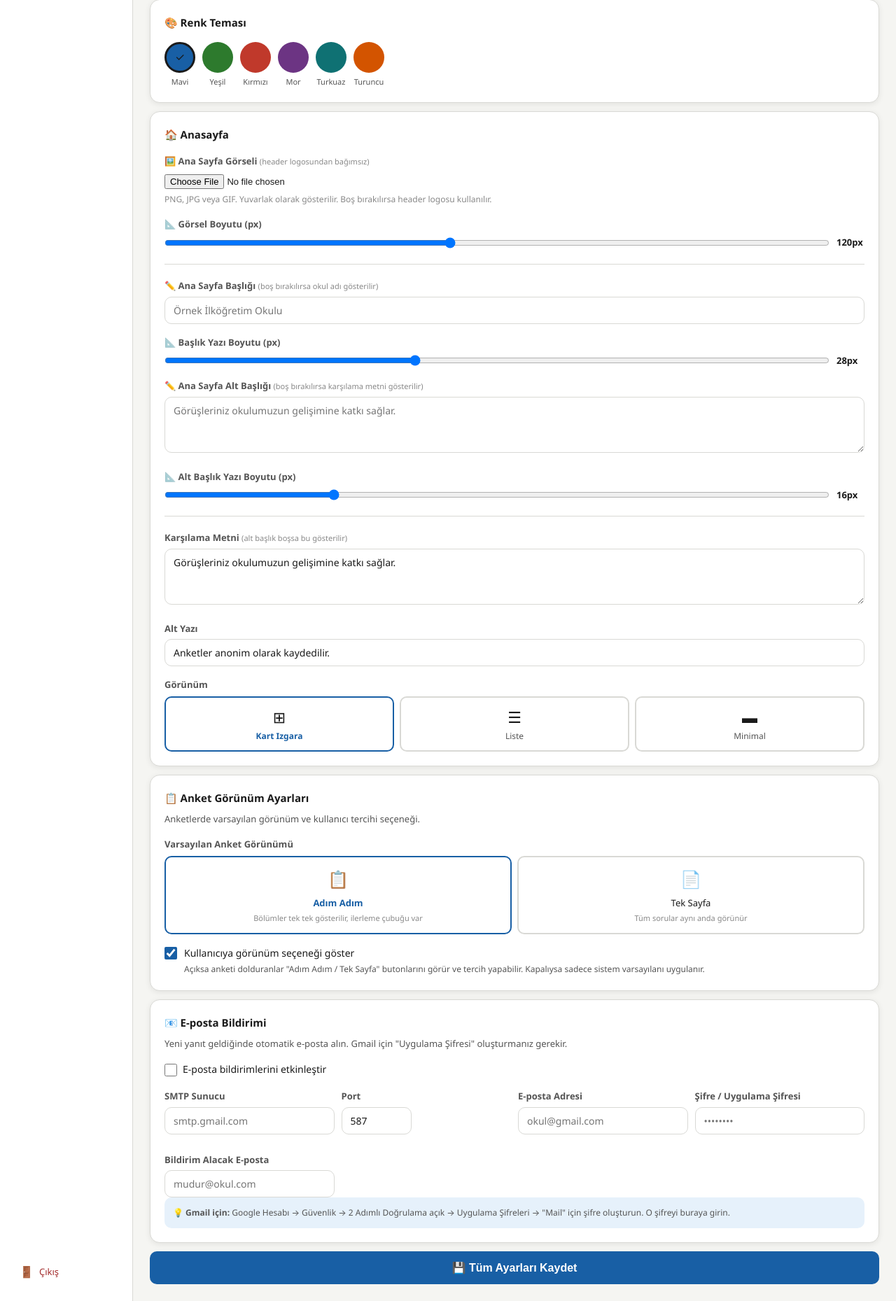
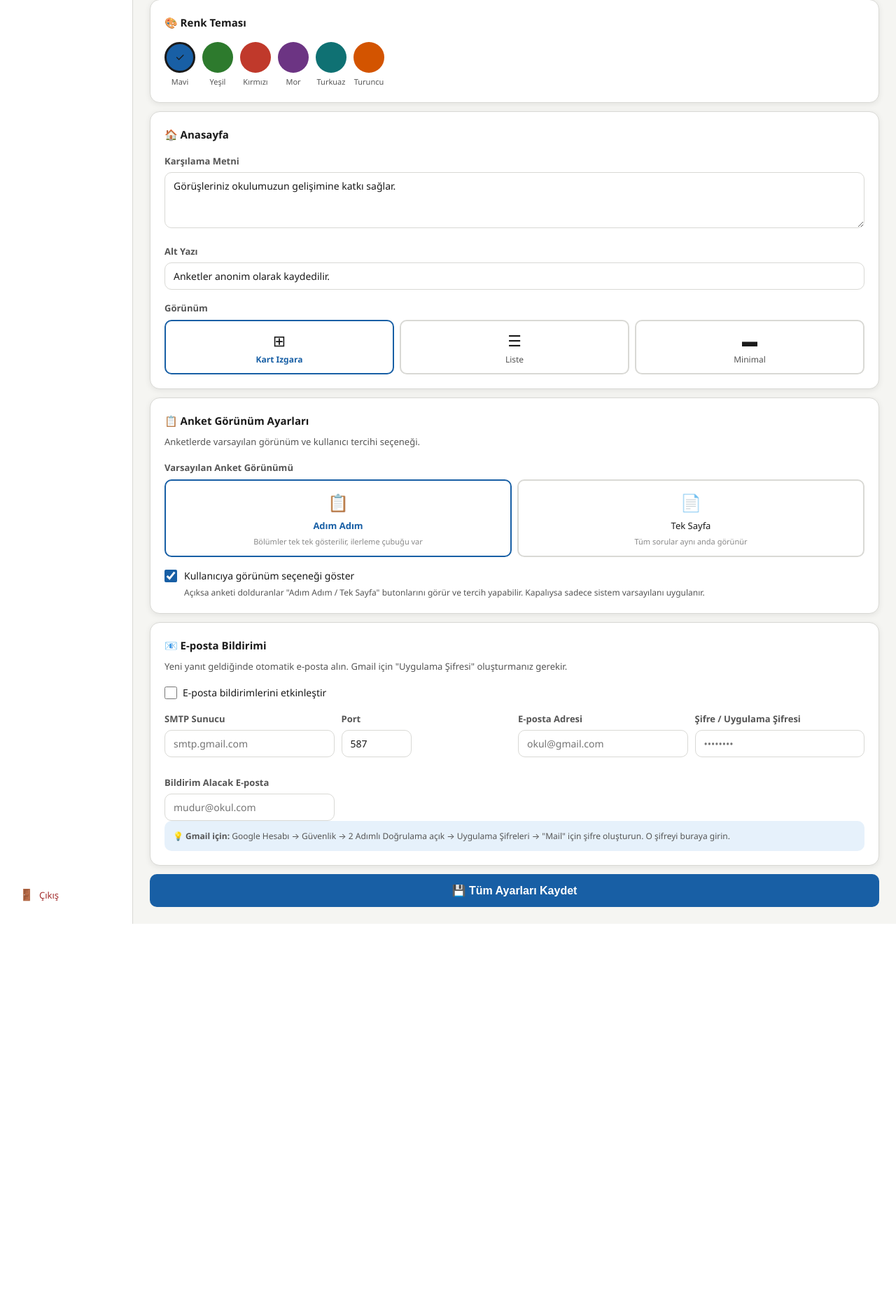
Before and after one commit to nasyarmansur-maker/2071-Anket, a Flask app: page /admin/ayarlar in a window 1280 px wide. Shown: the part 633-2492 px from the top of the page at 70% size. After the commit the page ends 1953 px from the top, so only its background shows below. Run offline with Flask 3, Linux system fonts and the light colour scheme; the visitor is signed in with stand-in values (Sample User, id 1); data comes from the database, SQL or seed files in the repository.

Commit message:
Add files via upload

```diff
--- a/app.py
+++ b/app.py
@@ -66,13 +66,7 @@ def db_init():
             "bildirim_email": "",
             "bildirim_aktif": "0",
             "anket_varsayilan_gorunum": "adim",
-            "anket_gorunum_secim_goster": "1",
-            "hero_baslik": "",
-            "hero_alt_baslik": "",
-            "hero_gorsel": "",
-            "hero_gorsel_genislik": "120",
-            "hero_baslik_boyut": "28",
-            "hero_alt_boyut": "16"
+            "anket_gorunum_secim_goster": "1"
         }
         for k, v in defaults.items():
             c.execute("INSERT OR IGNORE INTO ayarlar VALUES (?,?)", (k, v))
@@ -208,12 +202,6 @@ def anasayfa():
         liste.append(ad)
     ctx=gctx(); ctx["anketler"]=liste
     ctx["hosgeldin"]=ayar("hosgeldin_metin"); ctx["alt_yazi"]=ayar("alt_yazi")
-    ctx["hero_baslik"]=ayar("hero_baslik")
-    ctx["hero_alt_baslik"]=ayar("hero_alt_baslik")
-    ctx["hero_gorsel"]=ayar("hero_gorsel")
-    ctx["hero_gorsel_genislik"]=ayar("hero_gorsel_genislik","120")
-    ctx["hero_baslik_boyut"]=ayar("hero_baslik_boyut","28")
-    ctx["hero_alt_boyut"]=ayar("hero_alt_boyut","16")
     ctx["gorunum"]=ayar("anasayfa_gorunum","kartlar")
     return render_template("anasayfa.html",**ctx)
 
@@ -524,9 +512,7 @@ def admin_ayarlar():
         for k in ["okul_adi","okul_sehir","admin_sifre","tema","anasayfa_gorunum",
                   "hosgeldin_metin","alt_yazi","smtp_host","smtp_port",
                   "smtp_user","smtp_pass","bildirim_email",
-                  "anket_varsayilan_gorunum",
-                  "hero_baslik","hero_alt_baslik",
-                  "hero_gorsel_genislik","hero_baslik_boyut","hero_alt_boyut"]:
+                  "anket_varsayilan_gorunum"]:
             v=request.form.get(k)
             if v is not None: ayar_set(k,v)
         ayar_set("bildirim_aktif","1" if request.form.get("bildirim_aktif") else "0")
@@ -538,25 +524,11 @@ def admin_ayarlar():
             ayar_set("amblem",f"data:{mime};base64,{base64.b64encode(data).decode()}")
         elif request.form.get("amblem_sil"):
             ayar_set("amblem","")
-        # Hero görseli
-        fg=request.files.get("hero_gorsel")
-        if fg and fg.filename:
-            data=fg.read(); ext=fg.filename.rsplit(".",1)[-1].lower()
-            mime="image/png" if ext=="png" else "image/jpeg" if ext in ["jpg","jpeg"] else "image/gif"
-            ayar_set("hero_gorsel",f"data:{mime};base64,{base64.b64encode(data).decode()}")
-        elif request.form.get("hero_gorsel_sil"):
-            ayar_set("hero_gorsel","")
         mesaj="Ayarlar kaydedildi! ✓"
     ctx=gctx()
     ctx.update({"mesaj":mesaj,"gorunum":ayar("anasayfa_gorunum","kartlar"),
                 "anket_varsayilan_gorunum":ayar("anket_varsayilan_gorunum","adim"),
                 "anket_gorunum_secim_goster":ayar("anket_gorunum_secim_goster","1"),
-                "hero_baslik":ayar("hero_baslik"),
-                "hero_alt_baslik":ayar("hero_alt_baslik"),
-                "hero_gorsel":ayar("hero_gorsel"),
-                "hero_gorsel_genislik":ayar("hero_gorsel_genislik","120"),
-                "hero_baslik_boyut":ayar("hero_baslik_boyut","28"),
-                "hero_alt_boyut":ayar("hero_alt_boyut","16"),
                 "hosgeldin":ayar("hosgeldin_metin"),"alt_yazi":ayar("alt_yazi"),
                 "admin_sifre":ayar("admin_sifre","okul2024"),
                 "smtp_host":ayar("smtp_host"),"smtp_port":ayar("smtp_port","587"),
--- a/templates/admin_ayarlar.html
+++ b/templates/admin_ayarlar.html
@@ -63,78 +63,8 @@
   <!-- Anasayfa -->
   <div class="kart" style="margin-bottom:.75rem">
     <div style="font-size:15px;font-weight:700;margin-bottom:1rem">🏠 Anasayfa</div>
-    <!-- Hero Görseli -->
     <div class="alan-grubu">
-      <label class="alan-lbl">🖼️ Ana Sayfa Görseli <span style="font-size:11px;color:var(--metin-uc);font-weight:400">(header logosundan bağımsız)</span></label>
-      {% if hero_gorsel %}
-      <div style="display:flex;align-items:center;gap:14px;margin-bottom:10px">
-        <img src="{{ hero_gorsel }}"
-             style="width:{{ hero_gorsel_genislik }}px;max-width:100px;height:auto;
-                    border-radius:50%;object-fit:cover;border:2px solid var(--kenar)">
-        <div>
-          <div style="font-size:13px;color:var(--yesil);margin-bottom:6px">✓ Görsel yüklü</div>
-          <label style="display:flex;align-items:center;gap:6px;font-size:13px;cursor:pointer">
-            <input type="checkbox" name="hero_gorsel_sil" style="accent-color:var(--kirmizi)">
-            Görseli kaldır
-          </label>
-        </div>
-      </div>
-      {% endif %}
-      <input type="file" name="hero_gorsel" accept="image/*" style="font-size:13px">
-      <div style="font-size:12px;color:var(--metin-uc);margin-top:4px">
-        PNG, JPG veya GIF. Yuvarlak olarak gösterilir. Boş bırakılırsa header logosu kullanılır.
-      </div>
-    </div>
-
-    <!-- Görsel Boyutu -->
-    <div class="alan-grubu">
-      <label class="alan-lbl">📐 Görsel Boyutu (px)</label>
-      <div style="display:flex;align-items:center;gap:10px">
-        <input type="range" name="hero_gorsel_genislik"
-               min="60" max="200" value="{{ hero_gorsel_genislik }}"
-               style="flex:1" oninput="document.getElementById('gvDeger').textContent=this.value+'px'">
-        <span id="gvDeger" style="font-size:13px;font-weight:600;min-width:40px">{{ hero_gorsel_genislik }}px</span>
-      </div>
-    </div>
-
-    <div class="bolucek"></div>
-
-    <!-- Hero Başlık -->
-    <div class="alan-grubu">
-      <label class="alan-lbl">✏️ Ana Sayfa Başlığı <span style="font-size:11px;color:var(--metin-uc);font-weight:400">(boş bırakılırsa okul adı gösterilir)</span></label>
-      <input type="text" name="hero_baslik" value="{{ hero_baslik }}"
-             placeholder="{{ okul_adi }}">
-    </div>
-    <div class="alan-grubu">
-      <label class="alan-lbl">📐 Başlık Yazı Boyutu (px)</label>
-      <div style="display:flex;align-items:center;gap:10px">
-        <input type="range" name="hero_baslik_boyut"
-               min="16" max="48" value="{{ hero_baslik_boyut }}"
-               style="flex:1" oninput="document.getElementById('hbDeger').textContent=this.value+'px'">
-        <span id="hbDeger" style="font-size:13px;font-weight:600;min-width:40px">{{ hero_baslik_boyut }}px</span>
-      </div>
-    </div>
-
-    <!-- Hero Alt Başlık -->
-    <div class="alan-grubu">
-      <label class="alan-lbl">✏️ Ana Sayfa Alt Başlığı <span style="font-size:11px;color:var(--metin-uc);font-weight:400">(boş bırakılırsa karşılama metni gösterilir)</span></label>
-      <textarea name="hero_alt_baslik" rows="2"
-                placeholder="{{ hosgeldin }}">{{ hero_alt_baslik }}</textarea>
-    </div>
-    <div class="alan-grubu">
-      <label class="alan-lbl">📐 Alt Başlık Yazı Boyutu (px)</label>
-      <div style="display:flex;align-items:center;gap:10px">
-        <input type="range" name="hero_alt_boyut"
-               min="12" max="28" value="{{ hero_alt_boyut }}"
-               style="flex:1" oninput="document.getElementById('abDeger').textContent=this.value+'px'">
-        <span id="abDeger" style="font-size:13px;font-weight:600;min-width:40px">{{ hero_alt_boyut }}px</span>
-      </div>
-    </div>
-
-    <div class="bolucek"></div>
-
-    <div class="alan-grubu">
-      <label class="alan-lbl">Karşılama Metni <span style="font-size:11px;color:var(--metin-uc);font-weight:400">(alt başlık boşsa bu gösterilir)</span></label>
+      <label class="alan-lbl">Karşılama Metni</label>
       <textarea name="hosgeldin_metin" rows="2">{{ hosgeldin }}</textarea>
     </div>
     <div class="alan-grubu">
--- a/templates/base.html
+++ b/templates/base.html
@@ -6,13 +6,6 @@
 <title>{% block baslik %}Okul Anketi{% endblock %} — {{ okul_adi }}</title>
 <link rel="stylesheet" href="/static/css/style.css">
 {% block ekstra_css %}{% endblock %}
-<style>
-  /* iFrame içinde html/body asla kendi kaydırma çubuğu göstermesin */
-  html, body {
-    overflow-x: hidden;
-    /* overflow-y kasıtlı açık — JS yüksekliği hesaplamak için gerekli */
-  }
-</style>
 </head>
 <body>
 <header class="site-header">
@@ -34,54 +27,34 @@
   </div>
 </header>
 <main>{% block icerik %}{% endblock %}</main>
-
 <script>
+// ── iFrame otomatik yükseklik ──────────────────────────────────────
+// Anket sayfası iFrame içinde açıldığında üst pencereye yüksekliği bildirir.
+// Bu sayede okul sitesindeki iFrame kaydırma çubuğu olmadan tam boyutta görünür.
 (function() {
-  // ── iFrame otomatik yükseklik ──────────────────────────────
-  // Çalışma prensibi:
-  //   1. Sayfanın gerçek yüksekliğini ölç
-  //   2. postMessage ile üst pencereye (okul sitesi) bildir
-  //   3. Üst pencere iFrame'in height'ını günceller
-  //   4. iFrame'in kendi scrollbar'ı böylece hiç oluşmaz
-
-  var enSon = 0;
-
-  function olc() {
-    // Tüm yükseklik ölçüm yöntemlerinin maksimumu
+  var son = 0;
+  function gonder() {
+    // scrollHeight bazen eksik hesaplıyor; tüm yöntemlerin maksimumunu al
     var h = Math.max(
-      document.body.getBoundingClientRect().bottom,
       document.body.scrollHeight,
       document.body.offsetHeight,
       document.documentElement.scrollHeight,
       document.documentElement.offsetHeight
     );
-    // Yuvarlama payı: mobil tarayıcılar bazen 1-2px eksik ölçer
-    h = Math.ceil(h) + 32;
-    // Küçülme engeli: sayfa içeriği azalsa bile ani küçülmeyi önle
-    // (adım geçişinde bir sonraki adım yüklenene kadar eski yükseklik korunsun)
-    if (h > enSon) enSon = h;
-    window.parent.postMessage({ iframeHeight: enSon }, '*');
+    // Mobil klavye açıldığında küçülme olmasın diye en büyük değeri tut
+    if (h > son) son = h;
+    window.parent.postMessage({ iframeHeight: son + 80 }, '*');
   }
-
-  // Sayfa tamamen yüklenince
-  if (document.readyState === 'complete') { olc(); }
-  else { window.addEventListener('load', olc); }
-
-  // DOM değişince (adım geçişi, koşullu sorular, form submit)
-  var obs = new MutationObserver(function() { setTimeout(olc, 50); });
+  // Sayfa yüklenince
+  if (document.readyState === 'complete') gonder();
+  else window.addEventListener('load', gonder);
+  // Ekran boyutu değişince (döndürme, klavye)
+  window.addEventListener('resize', function() { son = 0; setTimeout(gonder, 300); });
+  // DOM değişince (form submit, adım geçişi, koşullu sorular)
+  var obs = new MutationObserver(function() { setTimeout(gonder, 100); });
   obs.observe(document.body, { childList: true, subtree: true, attributes: true });
-
-  // Ekran döndürme / klavye açılma
-  window.addEventListener('resize', function() {
-    enSon = 0; // sıfırla — yeni boyut hesaplansın
-    setTimeout(olc, 400);
-  });
-
-  // Sayfa değişince (teşekkür sayfasına geçiş vb.) sıfırla
-  window.addEventListener('beforeunload', function() { enSon = 0; });
-
-  // Güvenlik taraması: 500ms'de bir kontrol
-  setInterval(function() { olc(); }, 500);
+  // Güvenlik: 300ms'de bir kontrol et (bazı tarayıcılarda mutation tetiklenmez)
+  setInterval(gonder, 300);
 })();
 </script>
 </body>
```
Also changed, not shown: templates/anasayfa.html (+11 -49 lines).
